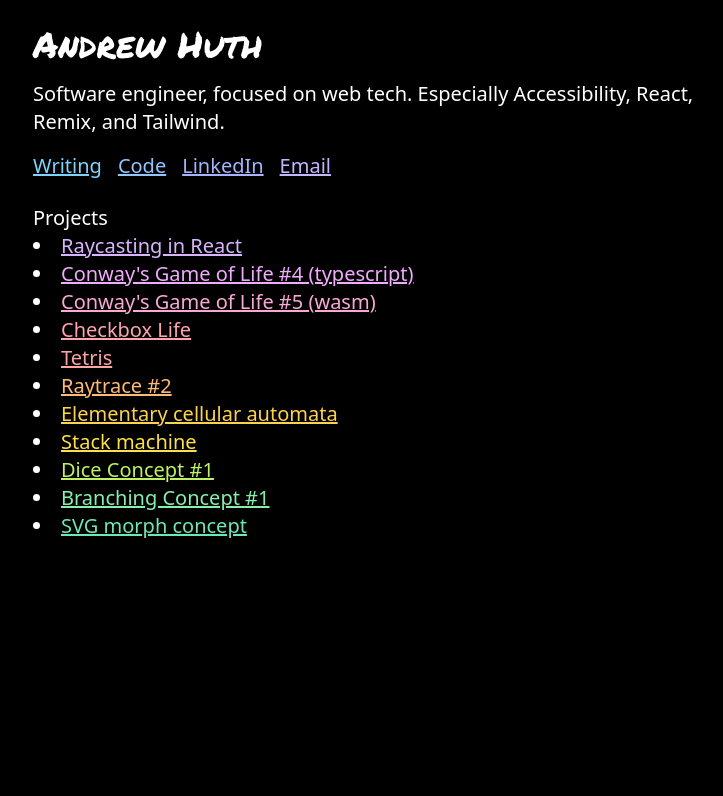
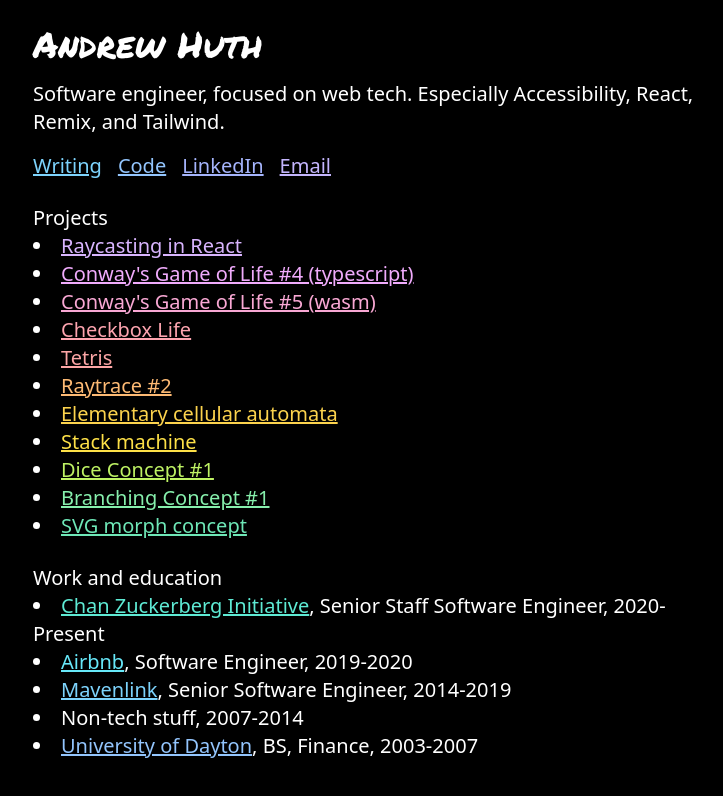
Before and after one commit to ahuth/ahuth.github.io, a Next.js app: page / in a window 1280 px wide. Shown: the top 796 px of the page, without its empty margins (271-994 px from the left). Built offline with nearby package versions, Linux system fonts and the light colour scheme.

Commit message:
Add Work + Education section

```diff
--- a/app/layout.tsx
+++ b/app/layout.tsx
@@ -14,7 +14,7 @@
 export default function RootLayout({children}: Props) {
   return (
     <html lang="en">
-      <body className="mx-auto min-h-screen max-w-2xl bg-black font-sans text-xl font-light text-white">
+      <body className="mx-auto min-h-screen max-w-2xl bg-black font-sans text-xl font-light text-white sm:py-6">
         {children}
       </body>
     </html>
--- a/app/page.tsx
+++ b/app/page.tsx
@@ -7,7 +7,7 @@
 export default function Home() {
   return (
     <>
-      <header className="space-y-4 sm:pt-6">
+      <header className="space-y-4">
         <h1 className={clsx('text-4xl', permMark.className)}>Andrew Huth</h1>
         <p>
           Software engineer, focused on web tech. Especially Accessibility,
@@ -92,6 +92,30 @@
             </li>
           </ul>
         </section>
+        <section>
+          <h2>Work and education</h2>
+          <ul className="list-inside list-disc">
+            <li>
+              <Link href="https://chanzuckerberg.com/">
+                Chan Zuckerberg Initiative
+              </Link>
+              , Senior Staff Software Engineer, 2020-Present
+            </li>
+            <li>
+              <Link href="https://www.airbnb.com/">Airbnb</Link>, Software
+              Engineer, 2019-2020
+            </li>
+            <li>
+              <Link href="https://www.mavenlink.com/">Mavenlink</Link>, Senior
+              Software Engineer, 2014-2019
+            </li>
+            <li>Non-tech stuff, 2007-2014</li>
+            <li>
+              <Link href="https://udayton.edu/">University of Dayton</Link>, BS,
+              Finance, 2003-2007
+            </li>
+          </ul>
+        </section>
       </main>
     </>
   );
```
